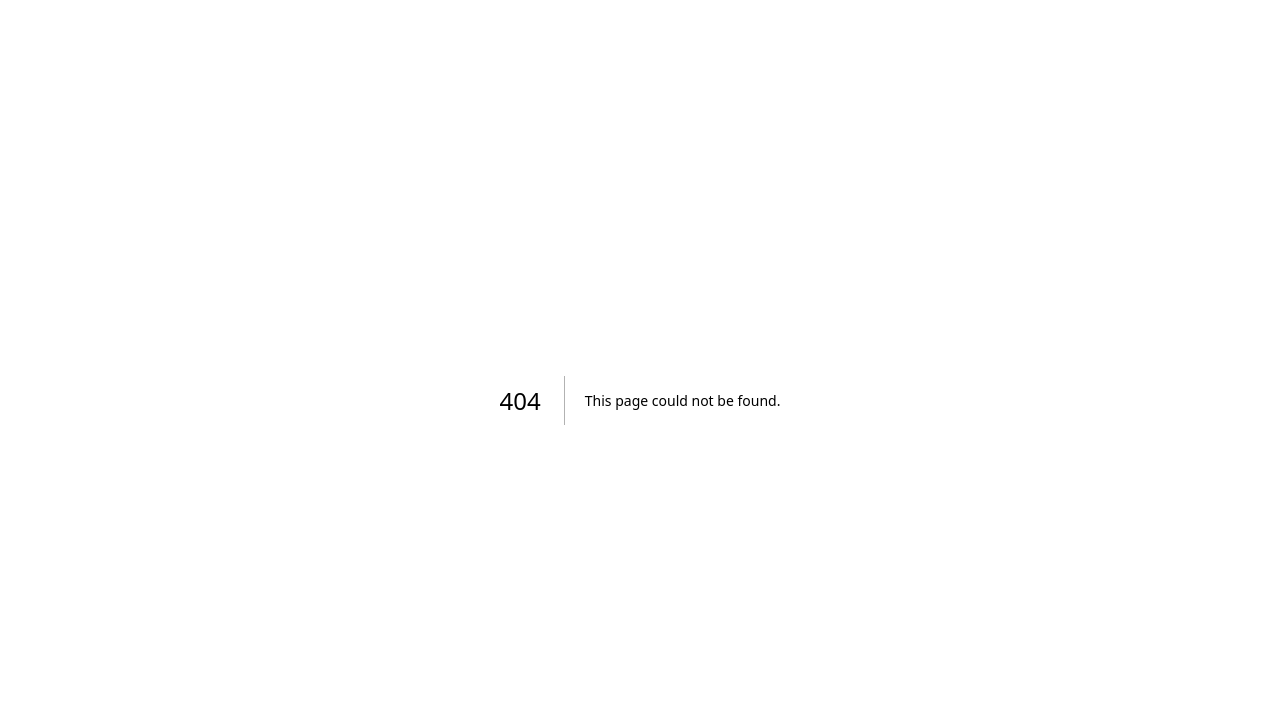
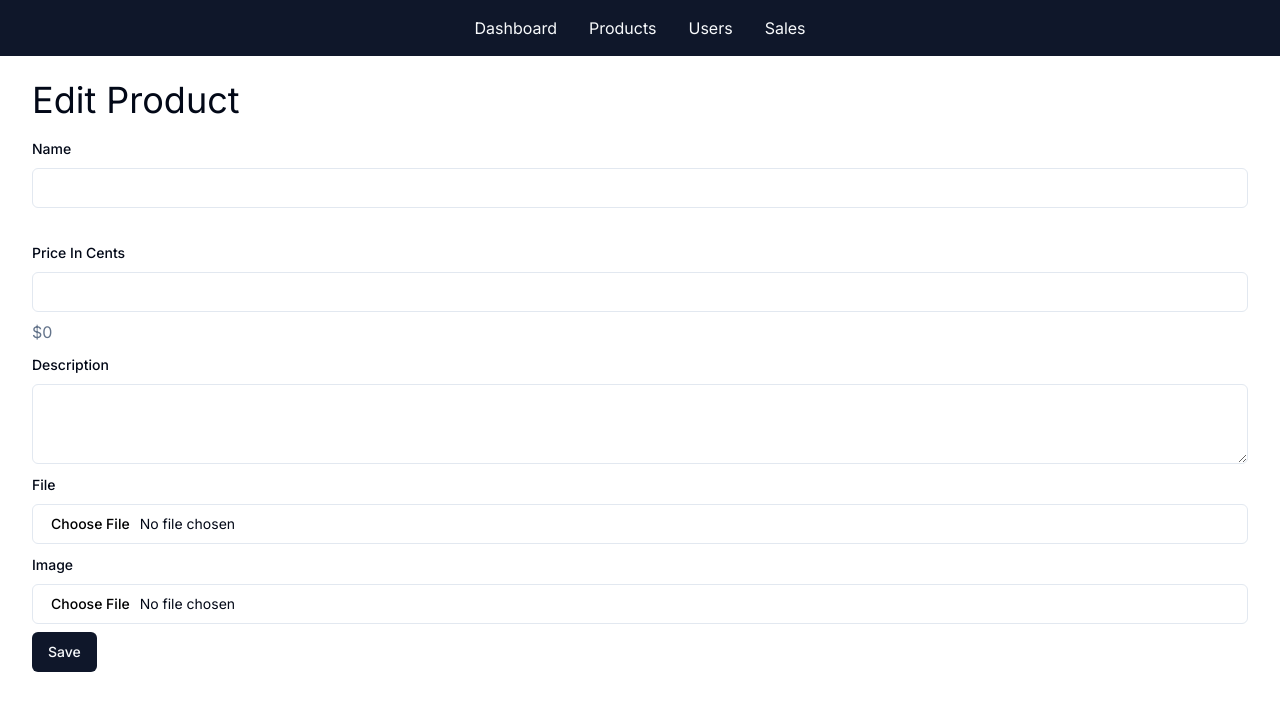
Before and after one commit to shojib116/simple-ecommerce-site, a Next.js app: page /admin/products/1/edit in a window 1280 px wide. Before the commit this address had no page. Shown: the top 710 px of the page. Built offline with nearby package versions, Linux system fonts and the light colour scheme; no server answers; the database is empty.

Commit message:
added edit product page and its functionality

```diff
--- a/src/app/admin/_actions/products.ts
+++ b/src/app/admin/_actions/products.ts
@@ -51,6 +51,57 @@
   redirect("/admin/products");
 }
 
+const editSchema = addSchema.extend({
+  file: fileSchema.optional(),
+  image: imageSchema.optional(),
+});
+
+export async function updateProduct(
+  id: string,
+  prevState: unknown,
+  formData: FormData
+) {
+  const result = editSchema.safeParse(Object.fromEntries(formData.entries()));
+  if (result.success === false) {
+    return result.error.formErrors.fieldErrors;
+  }
+
+  const data = result.data;
+  const product = await db.product.findUnique({ where: { id } });
+
+  if (product == null) return notFound();
+
+  let filePath = product.filePath;
+  if (data.file != null && data.file.size > 0) {
+    await fs.unlink(product.filePath);
+    filePath = `products/${crypto.randomUUID()}-${data.file.name}`;
+    await fs.writeFile(filePath, Buffer.from(await data.file.arrayBuffer()));
+  }
+
+  let imagePath = product.imagePath;
+  if (data.image != null && data.image.size > 0) {
+    await fs.unlink(`public${product.imagePath}`);
+    imagePath = `/products/${crypto.randomUUID()}-${data.image.name}`;
+    await fs.writeFile(
+      `public${imagePath}`,
+      Buffer.from(await data.image.arrayBuffer())
+    );
+  }
+
+  await db.product.update({
+    where: { id },
+    data: {
+      name: data.name,
+      description: data.description,
+      priceInCents: data.priceInCents,
+      filePath,
+      imagePath,
+    },
+  });
+
+  redirect("/admin/products");
+}
+
 export async function toggleProductAvailibility(
   id: string,
   isAvailableForPurchase: boolean
--- /dev/null
+++ b/src/app/admin/products/[id]/edit/page.tsx
@@ -0,0 +1,17 @@
+import { PageHeader } from "@/app/admin/_components/PageHeader";
+import { ProductForm } from "../../_components/ProductForm";
+import db from "@/db/db";
+
+export default async function EditProductPage({
+  params: { id },
+}: {
+  params: { id: string };
+}) {
+  const product = await db.product.findUnique({ where: { id } });
+  return (
+    <>
+      <PageHeader>Edit Product</PageHeader>
+      <ProductForm product={product} />
+    </>
+  );
+}
--- a/src/app/admin/products/_components/ProductForm.tsx
+++ b/src/app/admin/products/_components/ProductForm.tsx
@@ -6,17 +6,30 @@
 import { Textarea } from "@/components/ui/textarea";
 import { formatCurrency } from "@/lib/formatters";
 import { useState } from "react";
-import { addProduct } from "../../_actions/products";
+import { addProduct, updateProduct } from "../../_actions/products";
 import { useFormState, useFormStatus } from "react-dom";
+import { Product } from "@prisma/client";
+import Image from "next/image";
 
-export function ProductForm() {
-  const [error, action] = useFormState(addProduct, {});
-  const [priceInCents, setPriceInCents] = useState<number>();
+export function ProductForm({ product }: { product?: Product | null }) {
+  const [error, action] = useFormState(
+    product == null ? addProduct : updateProduct.bind(null, product.id),
+    {}
+  );
+  const [priceInCents, setPriceInCents] = useState<number | undefined>(
+    product?.priceInCents
+  );
   return (
     <form action={action} className="space-y-8">
       <div className="space-y-2">
         <Label htmlFor="name">Name</Label>
-        <Input type="text" id="name" name="name" required />
+        <Input
+          type="text"
+          id="name"
+          name="name"
+          required
+          defaultValue={product?.name || ""}
+        />
         {error.name && <div className="text-destructive">{error.name}</div>}
       </div>
       <div className="space-y-2">
@@ -37,19 +50,45 @@
         </div>
         <div className="space-y-2">
           <Label htmlFor="description">Description</Label>
-          <Textarea id="description" name="description" required />
+          <Textarea
+            id="description"
+            name="description"
+            required
+            defaultValue={product?.description || ""}
+          />
           {error.description && (
             <div className="text-destructive">{error.description}</div>
           )}
         </div>
         <div className="space-y-2">
           <Label htmlFor="file">File</Label>
-          <Input type="file" id="file" name="file" required />
+          <Input
+            type="file"
+            id="file"
+            name="file"
+            required={product === null}
+          />
+          {product != null && (
+            <div className="text-muted-foreground">{product.filePath}</div>
+          )}
           {error.file && <div className="text-destructive">{error.file}</div>}
         </div>
         <div className="space-y-2">
           <Label htmlFor="image">Image</Label>
-          <Input type="file" id="image" name="image" required />
+          <Input
+            type="file"
+            id="image"
+            name="image"
+            required={product === null}
+          />
+          {product != null && (
+            <Image
+              src={product?.imagePath}
+              height={400}
+              width={400}
+              alt="Product Image"
+            />
+          )}
           {error.image && <div className="text-destructive">{error.image}</div>}
         </div>
         <SubmitButton />
```
